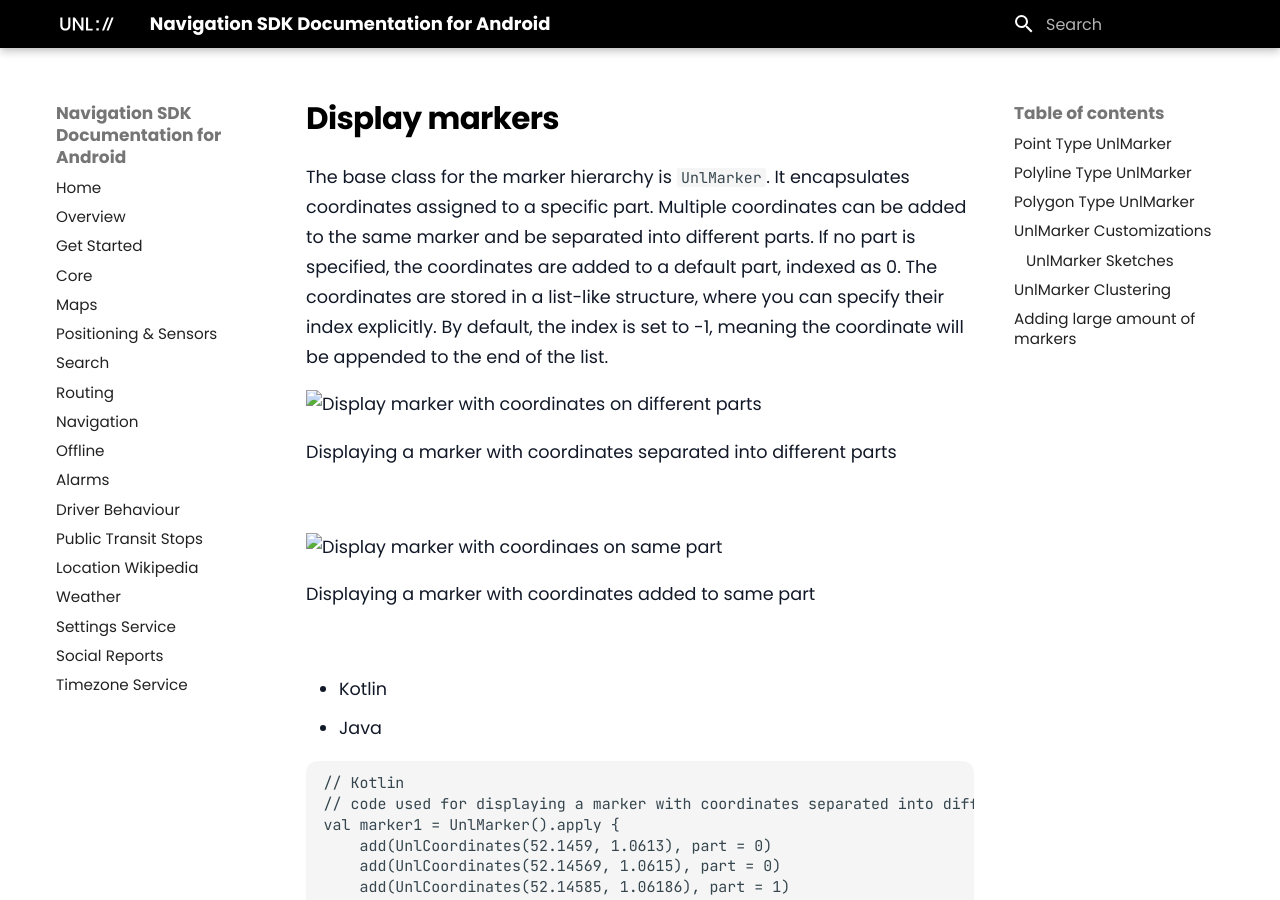
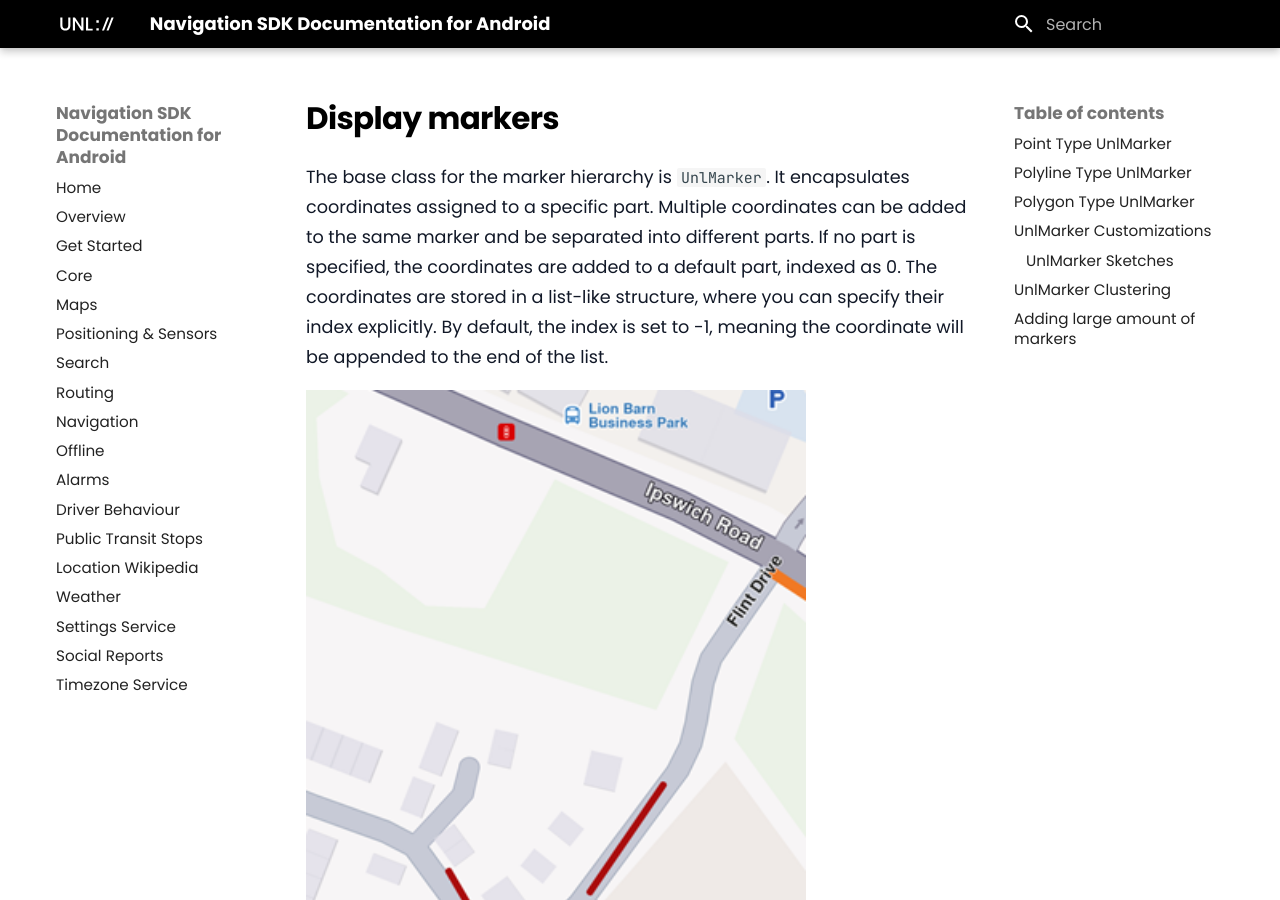
Before and after one commit to u-n-l/navigation-sdk-android-docs, an MkDocs documentation site: the page built from docs/04-Maps/05-Display Map Items/03-Display Markers.md, in a window 1280 px wide and 900 px high. Built offline with MkDocs 1.6.1 and Material for MkDocs 9.7.7, drawn with Linux system fonts in a browser that asks for light colours.

Commit message:
Update 03-Display Markers.md

```diff
--- a/docs/04-Maps/05-Display Map Items/03-Display Markers.md
+++ b/docs/04-Maps/05-Display Map Items/03-Display Markers.md
@@ -2,13 +2,13 @@
 
 The base class for the marker hierarchy is `UnlMarker`. It encapsulates coordinates assigned to a specific part. Multiple coordinates can be added to the same marker and be separated into different parts. If no part is specified, the coordinates are added to a default part, indexed as 0. The coordinates are stored in a list-like structure, where you can specify their index explicitly. By default, the index is set to -1, meaning the coordinate will be appended to the end of the list.
 
-![Display marker with coordinates on different parts](../assets/images/example_android_polyline_marker_part1-10444789a0e20d05469cc9feaaac91f8.png)
+![Display marker with coordinates on different parts](/assets/images/example_android_polyline_marker_part1-10444789a0e20d05469cc9feaaac91f8.png)
 
 Displaying a marker with coordinates separated into different parts
 
 <br/>
 
-![Display marker with coordinaes on same part](../assets/images/example_android_polyline_marker_part2-50c9ac8fc608c36f88e4535d394bab5f.png "Displaying a marker with coordinates added to same part")
+![Display marker with coordinaes on same part](/assets/images/example_android_polyline_marker_part2-50c9ac8fc608c36f88e4535d394bab5f.png "Displaying a marker with coordinates added to same part")
 
 Displaying a marker with coordinates added to same part
 
```
